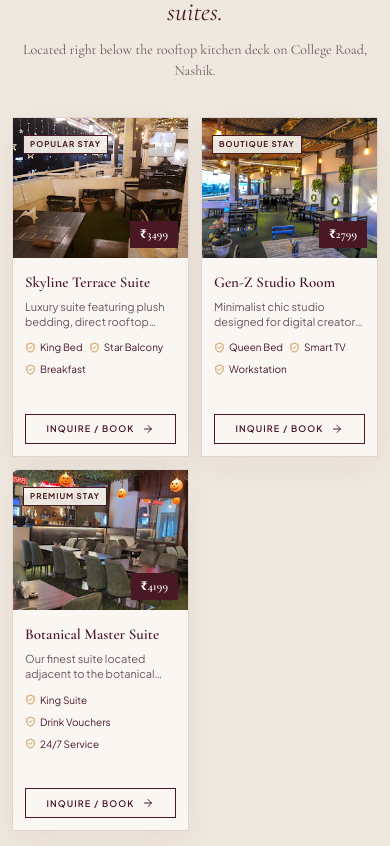
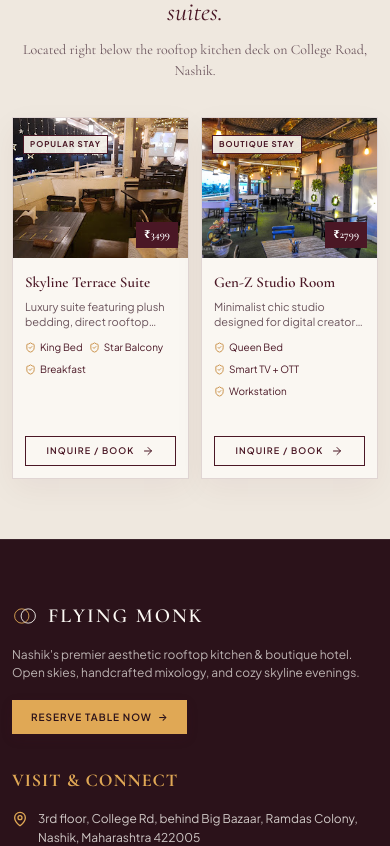
Before and after one commit to innovistechnologies/Flying-Monk, a React (Vite) app: page / in a window 390 px wide. Shown: the part 3288-4134 px from the top of the page. Built offline with nearby package versions, Linux system fonts and the light colour scheme.

Commit message:
Configure Hotel Suites section: 3 suites on PC/Desktop and 2 suites in 2:2 grid on Mobile

```diff
--- a/src/components/HotelStaysSection.jsx
+++ b/src/components/HotelStaysSection.jsx
@@ -1,4 +1,4 @@
-import React from 'react';
+import React, { useState, useEffect } from 'react';
 import { ShieldCheck, ArrowRight } from 'lucide-react';
 
 export const HOTEL_SUITES = [
@@ -19,7 +19,7 @@ export const HOTEL_SUITES = [
     rating: 4.8,
     tag: 'BOUTIQUE STAY',
     image: '/Hotel2.webp',
-    specs: ['Queen Bed', 'Smart TV', 'Workstation'],
+    specs: ['Queen Bed', 'Smart TV + OTT', 'Workstation'],
     description: 'Minimalist chic studio designed for digital creators, equipped with high-speed fiber internet & smart TV.'
   },
   {
@@ -35,6 +35,20 @@ export const HOTEL_SUITES = [
 ];
 
 export default function HotelStaysSection({ onOpenReservation }) {
+  const [isMobile, setIsMobile] = useState(false);
+
+  useEffect(() => {
+    const checkMobile = () => {
+      setIsMobile(window.innerWidth < 768);
+    };
+    checkMobile();
+    window.addEventListener('resize', checkMobile);
+    return () => window.removeEventListener('resize', checkMobile);
+  }, []);
+
+  // Display 3 suites on PC / Desktop, and 2 suites in 2:2 grid on Mobile
+  const displayedSuites = isMobile ? HOTEL_SUITES.slice(0, 2) : HOTEL_SUITES;
+
   return (
     <section id="stays" style={{ padding: '60px 0', backgroundColor: 'var(--color-bg-alt)', borderTop: '1px solid var(--color-border-light)' }}>
       <div className="container">
@@ -71,12 +85,18 @@ export default function HotelStaysSection({ onOpenReservation }) {
           </p>
         </div>
 
-        {/* Suites Grid */}
+        {/* Responsive Suites Grid: 3-column on PC, 2-column on Mobile */}
         <div
           className="mobile-grid-2"
-          style={{ display: 'grid', gridTemplateColumns: 'repeat(auto-fit, minmax(220px, 1fr))', gap: '20px' }}
+          style={{
+            display: 'grid',
+            gridTemplateColumns: isMobile ? 'repeat(2, 1fr)' : 'repeat(3, 1fr)',
+            gap: isMobile ? '14px' : '28px',
+            maxWidth: '1200px',
+            margin: '0 auto'
+          }}
         >
-          {HOTEL_SUITES.map(suite => (
+          {displayedSuites.map(suite => (
             <div
               key={suite.id}
               style={{
@@ -90,10 +110,10 @@ export default function HotelStaysSection({ onOpenReservation }) {
               }}
             >
               <div>
-                <div className="img-zoom-container mobile-card-img" style={{ height: '160px', position: 'relative' }}>
+                <div className="img-zoom-container mobile-card-img" style={{ height: isMobile ? '140px' : '220px', position: 'relative' }}>
                   <img src={suite.image} alt={suite.name} />
                   <div style={{ position: 'absolute', top: '10px', left: '10px' }}>
-                    <span className="badge" style={{ fontSize: '8px', padding: '2px 6px' }}>{suite.tag}</span>
+                    <span className="badge" style={{ fontSize: isMobile ? '8px' : '9px', padding: isMobile ? '2px 6px' : '3px 8px' }}>{suite.tag}</span>
                   </div>
                   <div style={{
                     position: 'absolute',
@@ -101,8 +121,8 @@ export default function HotelStaysSection({ onOpenReservation }) {
                     right: '10px',
                     backgroundColor: 'var(--color-primary)',
                     color: '#FFFFFF',
-                    padding: '4px 10px',
-                    fontSize: '12px',
+                    padding: isMobile ? '4px 8px' : '6px 12px',
+                    fontSize: isMobile ? '11px' : '13px',
                     fontFamily: 'var(--font-serif)',
                     fontWeight: '600'
                   }}>
@@ -110,10 +130,10 @@ export default function HotelStaysSection({ onOpenReservation }) {
                   </div>
                 </div>
 
-                <div className="mobile-card-padding" style={{ padding: '16px' }}>
+                <div className="mobile-card-padding" style={{ padding: isMobile ? '12px' : '20px' }}>
                   <h3 className="mobile-card-title" style={{
                     fontFamily: 'var(--font-serif)',
-                    fontSize: '18px',
+                    fontSize: isMobile ? '15px' : '22px',
                     fontWeight: '600',
                     color: 'var(--color-primary)',
                     marginBottom: '6px'
@@ -121,14 +141,14 @@ export default function HotelStaysSection({ onOpenReservation }) {
                     {suite.name}
                   </h3>
 
-                  <p className="mobile-card-desc line-clamp-2" style={{ fontSize: '11px', color: 'var(--color-text-muted)', lineHeight: '1.4', marginBottom: '12px' }}>
+                  <p className="mobile-card-desc line-clamp-2" style={{ fontSize: isMobile ? '11px' : '12px', color: 'var(--color-text-muted)', lineHeight: '1.4', marginBottom: '12px' }}>
                     {suite.description}
                   </p>
 
                   <div style={{ display: 'flex', flexWrap: 'wrap', gap: '6px', marginBottom: '12px' }}>
                     {suite.specs.map((spec, i) => (
-                      <div key={i} style={{ display: 'flex', alignItems: 'center', gap: '4px', fontSize: '10px', color: 'var(--color-primary)' }}>
-                        <ShieldCheck size={11} color="var(--color-gold)" />
+                      <div key={i} style={{ display: 'flex', alignItems: 'center', gap: '4px', fontSize: isMobile ? '10px' : '11px', color: 'var(--color-primary)' }}>
+                        <ShieldCheck size={isMobile ? 11 : 12} color="var(--color-gold)" />
                         <span>{spec}</span>
                       </div>
                     ))}
@@ -136,14 +156,14 @@ export default function HotelStaysSection({ onOpenReservation }) {
                 </div>
               </div>
 
-              <div className="mobile-card-padding" style={{ padding: '0 16px 16px 16px' }}>
+              <div className="mobile-card-padding" style={{ padding: isMobile ? '0 12px 12px 12px' : '0 20px 20px 20px' }}>
                 <button
                   onClick={() => onOpenReservation('stay', suite)}
                   className="btn-outline"
-                  style={{ width: '100%', justifyContent: 'center', padding: '8px', fontSize: '9px' }}
+                  style={{ width: '100%', justifyContent: 'center', padding: isMobile ? '8px 4px' : '12px', fontSize: isMobile ? '9px' : '11px' }}
                 >
                   <span>INQUIRE / BOOK</span>
-                  <ArrowRight size={12} />
+                  <ArrowRight size={isMobile ? 12 : 14} />
                 </button>
               </div>
 
```
